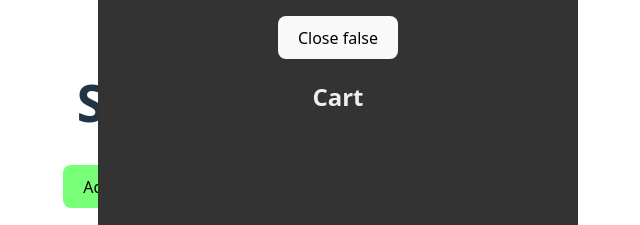
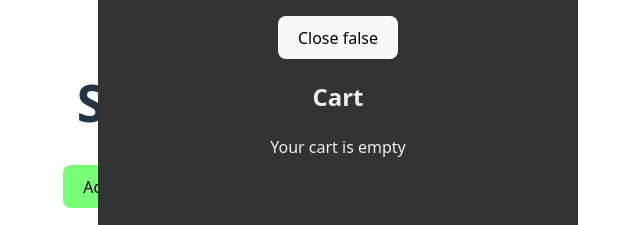
Before and after one commit to adoniranfranceh/shopping-cart, a Vue app: page / in a window 1280 px wide. Shown: the top 225 px of the page, without its empty margins (382-1022 px from the left). Built offline with nearby package versions, Linux system fonts and the light colour scheme.

Commit message:
Produtos podem ser adicionados ao carrinho

```diff
--- /dev/null
+++ b/src/components/modules/Cart.vue
@@ -0,0 +1,54 @@
+<script setup>
+import { computed } from 'vue';
+
+const props = defineProps({
+  products: {
+    type: Array,
+    required: true
+  }
+})
+
+const total = computed(() => {
+  return props.products.reduce((acc, product) => {
+    return acc + product.price * product.quantity;
+  }, 0)
+})
+
+</script>
+
+<template>
+  <section class="cart">
+    <ul>
+      <li v-for="product in products"
+        :key="product.id"
+      >
+        <div class="product_title">
+          <h3>{{ product.name }}</h3>
+          <button>Remove</button>
+        </div>
+        <p>
+          <b>Price: {{ product.price }}</b>
+        </p>
+        <div>
+          <button>+</button>
+          <span>{{ product.quantity }}</span>
+          <button>-</button>
+       </div>
+      </li>
+    </ul>
+    <p v-if="products.length === 0">
+      Your cart is empty
+    </p>
+
+    <li v-else class="total">
+      <h3>Total</h3>
+      <p>
+        <b>$ {{ total }}</b>
+      </p>
+    </li>
+  </section>
+</template>
+
+<style lang="scss" scoped>
+
+</style>
--- a/src/components/shared/SlidePanel.vue
+++ b/src/components/shared/SlidePanel.vue
@@ -27,6 +27,7 @@ const closePanel = () => {
           Close {{ visible }}
         </button>
         <h2>{{ title }}</h2>
+        <slot name="content"></slot>
       </div>
     </div>
   </div>
--- /dev/null
+++ b/src/utils/generator.js
@@ -0,0 +1,38 @@
+export const generatorRandomProduct = () => {
+  const products = [
+    {
+      id: 1,
+      name: 'Product 1',
+      price: 10,
+      quantity: 1
+    },
+    {
+      id: 2,
+      name: 'Product 2',
+      price: 20,
+      quantity: 1
+    },
+    {
+      id: 3,
+      name: 'Product 3',
+      price: 30,
+      quantity: 1
+    },
+    {
+      id: 4,
+      name: 'Product 4',
+      price: 40.50,
+      quantity: 1
+    },
+    {
+      id: 1,
+      name: 'Product 5',
+      price: 50,
+      quantity: 1
+    }
+  ];
+
+  const random = Math.floor(Math.random() * products.length)
+
+  return products[random];
+}
--- a/src/views/HomePage.vue
+++ b/src/views/HomePage.vue
@@ -1,17 +1,31 @@
 <script setup>
 import { ref } from 'vue';
 import SlidePanel from '@/components/shared/SlidePanel.vue'
+import { generatorRandomProduct } from '@/utils/generator';
+import Cart from '@/components/modules/Cart.vue'
+
 const cartVisible = ref(false);
+const products = ref([])
 
-const changeCartVisibility = () => {
+const changeCartVisibilityClicked = () => {
   cartVisible.value = !cartVisible.value;
-}
+};
+
+const addProductToCartClicked = () => {
+  const product = generatorRandomProduct();
+
+  products.value.push(product);
+  changeCartVisibilityClicked();
+};
+
 </script>
 
 <template>
   <div class="home">
     <h1>Shopping Cart</h1>
-    <button class="btn success">
+    <button class="btn success"
+      @click="addProductToCartClicked"
+    >
       Add to Cart
     </button>
     <button class="btn error ml-1">
@@ -19,16 +33,19 @@ const changeCartVisibility = () => {
     </button>
     <button
       class="btn error ml-1"
-      @click="changeCartVisibility()"
+      @click="changeCartVisibilityClicked()"
     >
       Open Cart
     </button>
 
     <SlidePanel
-      title = "Cart"
+      title="Cart"
       :visible="cartVisible"
-      @update:visible="changeCartVisibility()"
+      @update:visible="changeCartVisibilityClicked()"
     >
+      <template #content>
+        <Cart :products="products"/>
+      </template>
     </SlidePanel>
   </div>
 </template>
```
